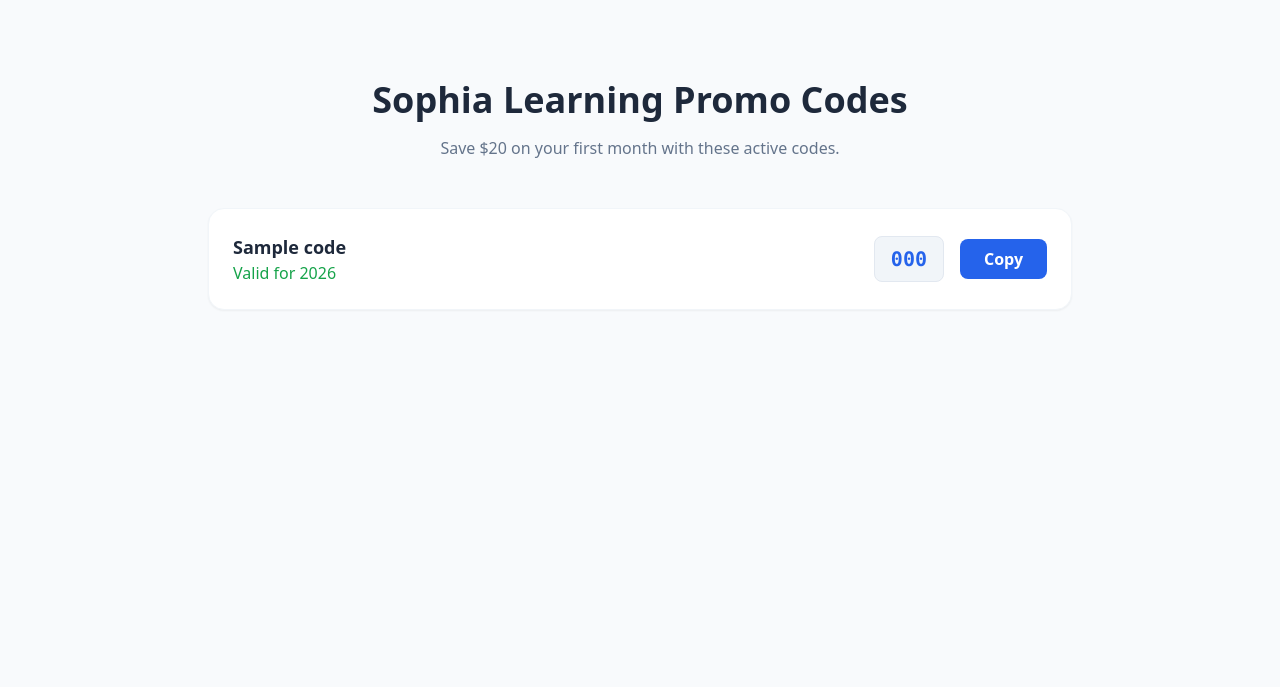
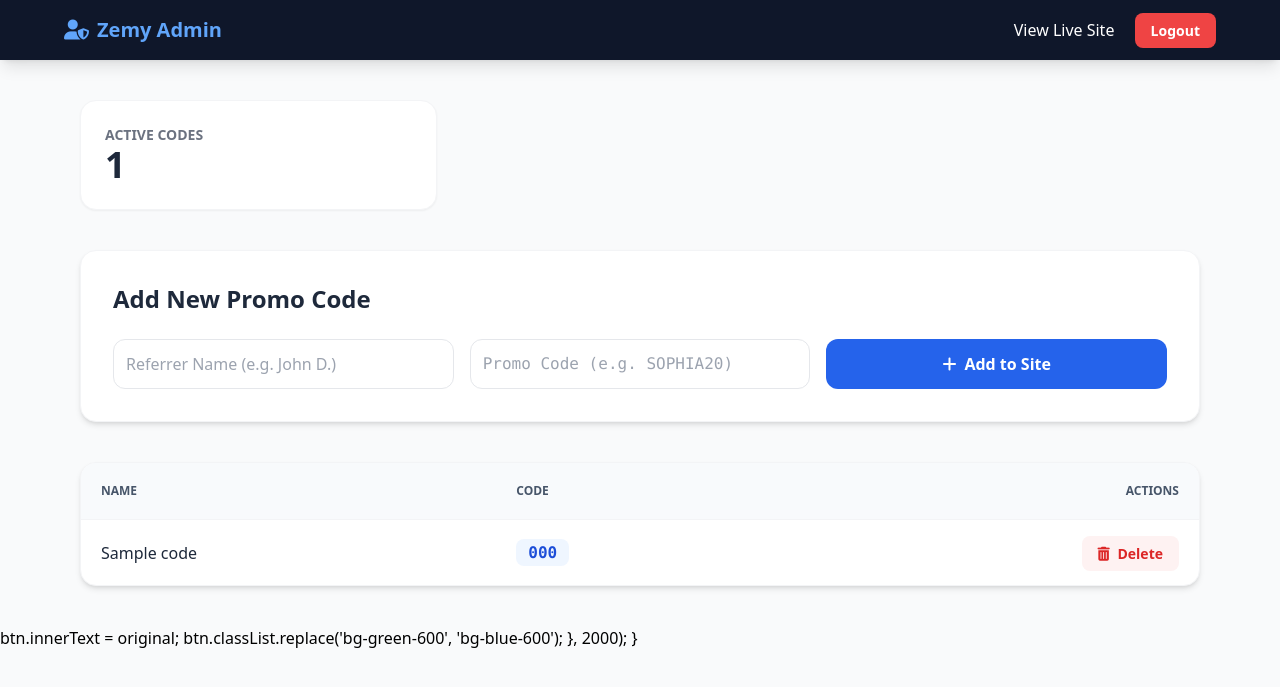
Before and after one commit to Zimonas/Sophcode, a Flask app: template templates/admin.html in a window 1280 px wide. Shown: the top 687 px of the page. Run offline with Flask 3, Linux system fonts and the light colour scheme; the template is opened without the code that fills it: most values are stand-ins (such as "Sample title", 1, 10 or a date in 2020); some libraries are stand-ins or nearby versions.

Commit message:
Update admin.html

```diff
--- a/templates/admin.html
+++ b/templates/admin.html
@@ -1,40 +1,81 @@
 <!DOCTYPE html>
 <html lang="en">
 <head>
+    <meta charset="UTF-8">
+    <meta name="viewport" content="width=device-width, initial-scale=1.0">
+    <title>Zemy Admin Dashboard</title>
     <script src="https://cdn.tailwindcss.com"></script>
     <link href="https://cdnjs.cloudflare.com/ajax/libs/font-awesome/6.0.0/css/all.min.css" rel="stylesheet">
 </head>
-<body class="bg-slate-50 font-sans">
-    <div class="max-w-4xl mx-auto py-20 px-4">
-        <h1 class="text-4xl font-bold text-center text-slate-800 mb-4">Sophia Learning Promo Codes</h1>
-        <p class="text-center text-slate-500 mb-12">Save $20 on your first month with these active codes.</p>
+<body class="bg-gray-50 font-sans">
 
-        <div class="grid gap-6">
-            {% for c in codes %}
-            <div class="bg-white p-6 rounded-2xl shadow-sm border border-slate-100 flex items-center justify-between hover:shadow-md transition">
-                <div>
-                    <h3 class="font-bold text-lg text-slate-800">{{ c.name }}</h3>
-                    <p class="text-green-600 font-medium">Valid for 2026</p>
-                </div>
-                <div class="flex items-center gap-4">
-                    <span class="bg-slate-100 px-4 py-2 rounded-lg font-mono text-xl font-bold text-blue-600 border border-slate-200">{{ c.code }}</span>
-                    <button onclick="copyToClipboard('{{ c.code }}', this)" class="bg-blue-600 text-white px-6 py-2 rounded-lg font-semibold hover:bg-blue-700 transition">
-                        Copy
-                    </button>
-                </div>
+    <nav class="bg-slate-900 text-white p-4 shadow-lg">
+        <div class="max-w-6xl mx-auto flex justify-between items-center">
+            <h1 class="text-xl font-bold text-blue-400"><i class="fas fa-user-shield mr-2"></i>Zemy Admin</h1>
+            <div class="space-x-4">
+                <a href="/" class="hover:text-blue-300 transition">View Live Site</a>
+                <a href="/logout" class="bg-red-500 hover:bg-red-600 px-4 py-2 rounded-lg text-sm font-bold">Logout</a>
             </div>
-            {% endfor %}
+        </div>
+    </nav>
+
+    <div class="max-w-6xl mx-auto py-10 px-4">
+        <div class="grid grid-cols-1 md:grid-cols-3 gap-6 mb-10">
+            <div class="bg-white p-6 rounded-2xl shadow-sm border border-gray-100">
+                <p class="text-gray-500 text-sm font-bold uppercase">Active Codes</p>
+                <h3 class="text-4xl font-black text-slate-800">{{ codes|length }}</h3>
+            </div>
+        </div>
+
+        <div class="bg-white p-8 rounded-2xl shadow-md border border-gray-100 mb-10">
+            <h2 class="text-2xl font-bold mb-6 text-slate-800">Add New Promo Code</h2>
+            <form action="/add" method="POST" class="grid grid-cols-1 md:grid-cols-3 gap-4">
+                <input type="text" name="name" placeholder="Referrer Name (e.g. John D.)" required
+                       class="border border-gray-200 p-3 rounded-xl focus:ring-2 focus:ring-blue-500 outline-none transition">
+                <input type="text" name="code" placeholder="Promo Code (e.g. SOPHIA20)" required
+                       class="border border-gray-200 p-3 rounded-xl focus:ring-2 focus:ring-blue-500 outline-none font-mono transition">
+                <button type="submit" class="bg-blue-600 text-white font-bold py-3 rounded-xl hover:bg-blue-700 transition">
+                    <i class="fas fa-plus mr-2"></i>Add to Site
+                </button>
+            </form>
+        </div>
+
+        <div class="bg-white rounded-2xl shadow-md border border-gray-100 overflow-hidden">
+            <table class="w-full text-left">
+                <thead class="bg-slate-50 border-b border-gray-100">
+                    <tr>
+                        <th class="p-5 font-bold text-slate-600 uppercase text-xs">Name</th>
+                        <th class="p-5 font-bold text-slate-600 uppercase text-xs">Code</th>
+                        <th class="p-5 font-bold text-slate-600 uppercase text-xs text-right">Actions</th>
+                    </tr>
+                </thead>
+                <tbody class="divide-y divide-gray-100">
+                    {% for c in codes %}
+                    <tr class="hover:bg-gray-50 transition">
+                        <td class="p-5 font-medium text-slate-800">{{ c.name }}</td>
+                        <td class="p-5"><span class="bg-blue-50 text-blue-700 px-3 py-1 rounded-lg font-mono font-bold">{{ c.code }}</span></td>
+                        <td class="p-5 text-right">
+                            <a href="/delete/{{ c.id }}"
+                               onclick="return confirm('Delete this code?')"
+                               class="bg-red-50 text-red-600 hover:bg-red-600 hover:text-white px-4 py-2 rounded-lg text-sm font-bold transition">
+                                <i class="fas fa-trash-alt mr-1"></i> Delete
+                            </a>
+                        </td>
+                    </tr>
+                    {% endfor %}
+                </tbody>
+            </table>
+            {% if not codes %}
+            <div class="p-20 text-center text-gray-400">
+                <i class="fas fa-box-open text-5xl mb-4"></i>
+                <p>No codes found. Add your first one above!</p>
+            </div>
+            {% endif %}
         </div>
     </div>
 
-    <script>
-        function copyToClipboard(text, btn) {
-            navigator.clipboard.writeText(text);
-            const original = btn.innerText;
-            btn.innerText = "Copied!";
-            btn.classList.replace('bg-blue-600', 'bg-green-600');
-            setTimeout(() => {
-                btn.innerText = original;
+</body>
+</html>                btn.innerText = original;
                 btn.classList.replace('bg-green-600', 'bg-blue-600');
             }, 2000);
         }
```
